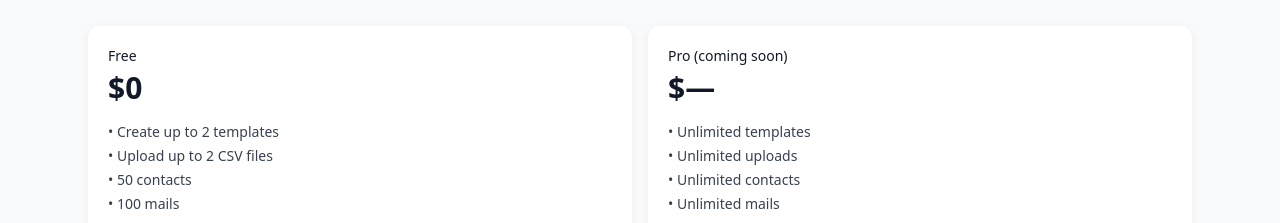
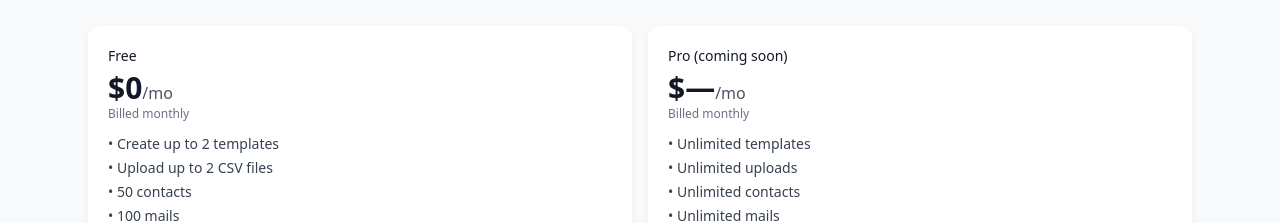
Before and after one commit to farzanfa/bulk-mail-app, a Next.js app: page /pricing in a window 1280 px wide. Shown: the part 179-402 px from the top of the page. Built offline with nearby package versions, Linux system fonts and the light colour scheme; no server answers.

Commit message:
pricing: mark plans as per-month (add /mo + billed monthly note)

```diff
--- a/app/pricing/page.tsx
+++ b/app/pricing/page.tsx
@@ -11,7 +11,8 @@ export default function PricingPage() {
       <div className="grid grid-cols-1 sm:grid-cols-2 gap-4">
         <Card className="p-5">
           <div className="text-sm font-medium mb-1">Free</div>
-          <div className="text-3xl font-semibold mb-4">$0</div>
+          <div className="text-3xl font-semibold">$0<span className="text-base font-normal text-gray-600">/mo</span></div>
+          <div className="text-xs text-gray-500 mb-3">Billed monthly</div>
           <ul className="text-sm text-gray-700 space-y-1">
             <li>• Create up to 2 templates</li>
             <li>• Upload up to 2 CSV files</li>
@@ -21,7 +22,8 @@ export default function PricingPage() {
         </Card>
         <Card className="p-5">
           <div className="text-sm font-medium mb-1">Pro (coming soon)</div>
-          <div className="text-3xl font-semibold mb-4">$—</div>
+          <div className="text-3xl font-semibold">$—<span className="text-base font-normal text-gray-600">/mo</span></div>
+          <div className="text-xs text-gray-500 mb-3">Billed monthly</div>
           <ul className="text-sm text-gray-700 space-y-1">
             <li>• Unlimited templates</li>
             <li>• Unlimited uploads</li>
```
